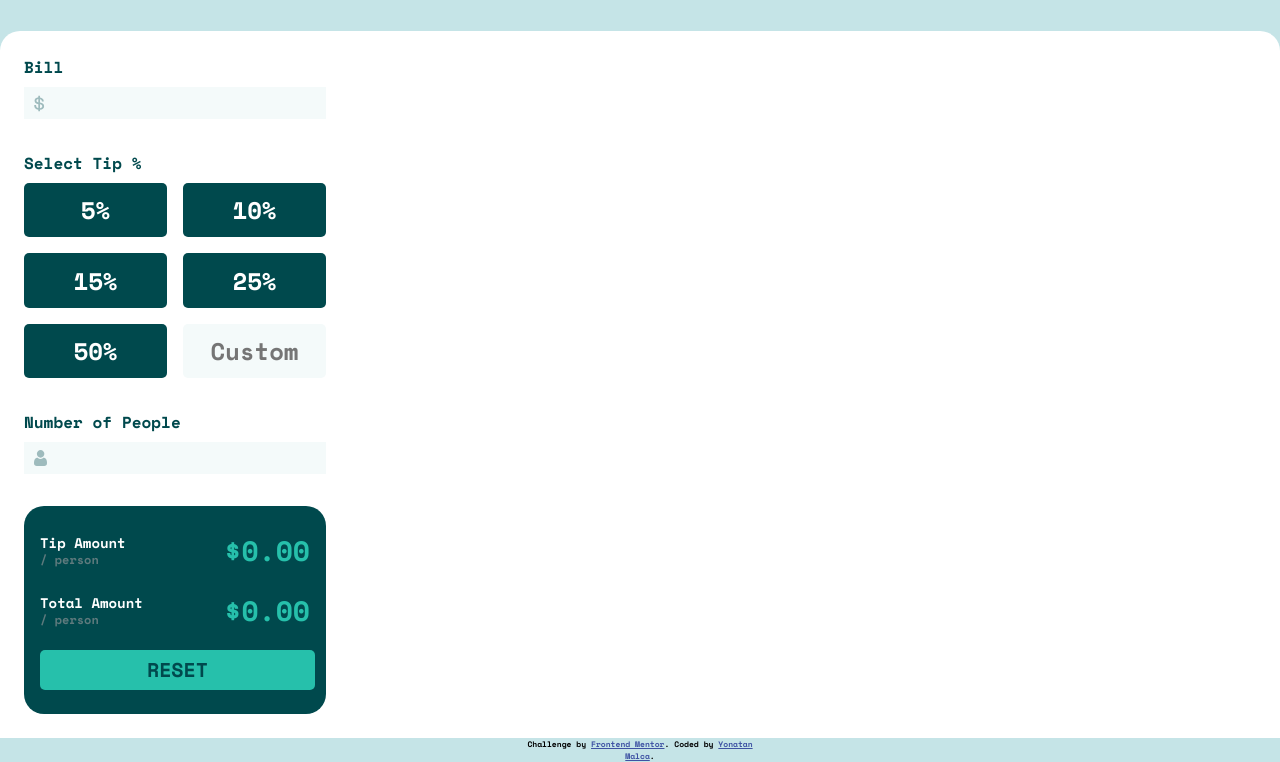
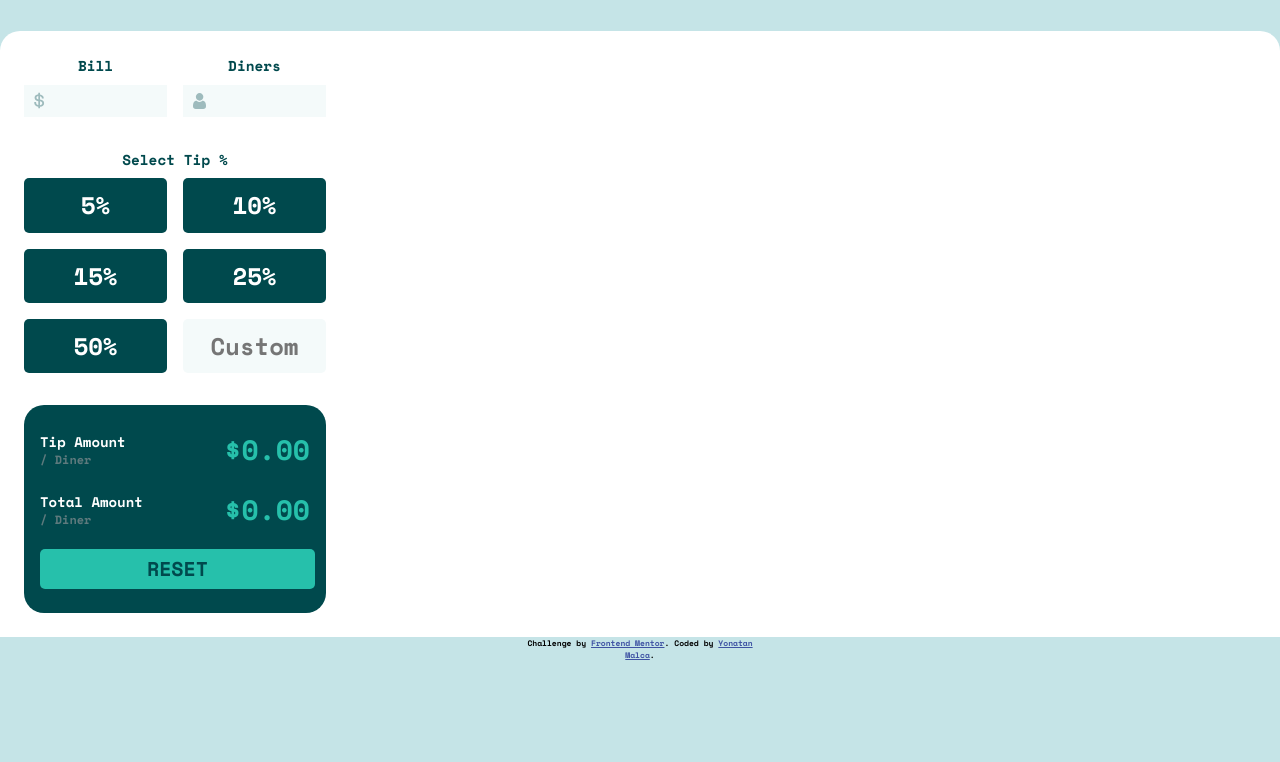
Before and after one commit to Johnny1352/tip-calculator-app-YM, a plain HTML site: page index.html in a window 1280 px wide. Shown: the part 107-869 px from the top of the page. Drawn offline with nearby package versions, Linux system fonts and the light colour scheme.

Commit message:
new design

```diff
--- a/index.html
+++ b/index.html
@@ -33,8 +33,12 @@
     </div>
     <div class="main-container">
       <form class="main-content">
-        <h4>Bill</h4>
-        <input type="text" class="bill-input" />
+        <div class="input-container">
+          <h4>Bill</h4>
+          <input type="text" class="bill-input" />
+          <h4>Diners</h4>
+          <input type="text" class="people-input" />
+        </div>
         <h4>Select Tip %</h4>
         <div class="tip-container">
           <input type="button" class="btn tip-btn" value="5%" />
@@ -44,20 +48,19 @@
           <input type="button" class="btn tip-btn" value="50%" />
           <input type="text" class="btn custom-btn" placeholder="Custom" />
         </div>
-        <h4>Number of People</h4>
-        <input type="text" class="people-input" />
+
         <div class="results-container">
           <div class="results">
             <div class="tip-description">
               <p>Tip Amount</p>
-              <span>/ person</span>
+              <span>/ Diner</span>
             </div>
             <strong class="tip-amount amount">$0.00</strong>
           </div>
           <div class="results">
             <div class="total-description">
               <p>Total Amount</p>
-              <span>/ person</span>
+              <span>/ Diner</span>
             </div>
             <strong class="total-amount amount">$0.00</strong>
           </div>
--- a/style.css
+++ b/style.css
@@ -75,9 +75,16 @@ html {
 }
 
 h4 {
-  font-size: 1rem;
+  font-size: 0.9rem;
   color: hsl(183, 100%, 15%);
   margin-bottom: 0.5rem;
+  text-align: center;
+}
+
+.input-container {
+  display: grid;
+  grid-template-columns: 1fr 1fr;
+  column-gap: 1rem;
 }
 
 input {
@@ -85,7 +92,6 @@ input {
   width: 100%;
   height: 2rem;
   color: hsl(183, 100%, 15%);
-  font-size: 24px;
   text-align: right;
   margin-bottom: 2rem;
 }
@@ -93,15 +99,7 @@ input {
 .bill-input {
   background: url(images/icon-dollar.svg) no-repeat left 10px center,
     hsl(189, 41%, 97%);
-}
-
-.bill-input::before {
-  content: "Must not be empty!";
-  display: inline-block;
-  width: 15px;
-  height: 10px;
-  position: absolute;
-  color: red;
+  grid-row: 2/2;
 }
 
 .tip-container {
```
